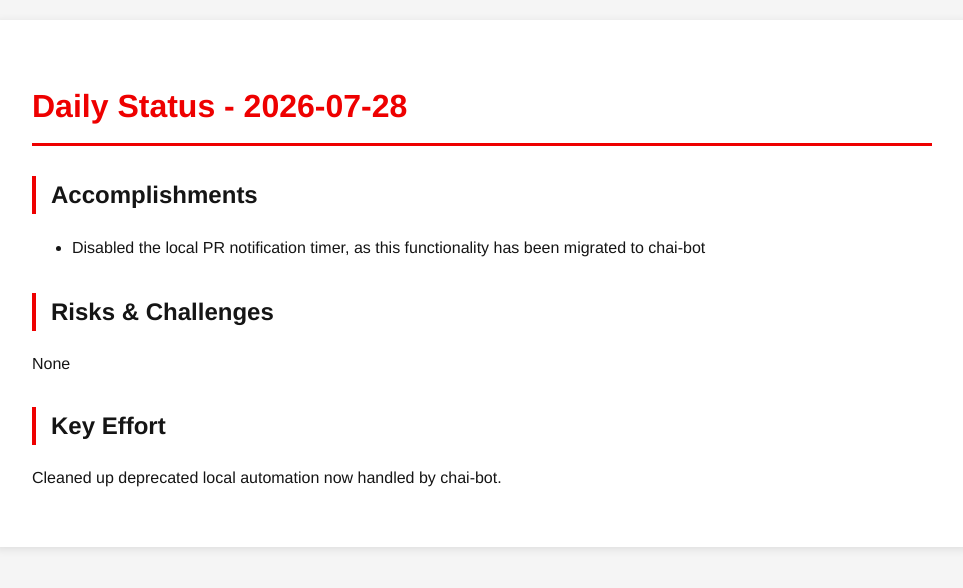
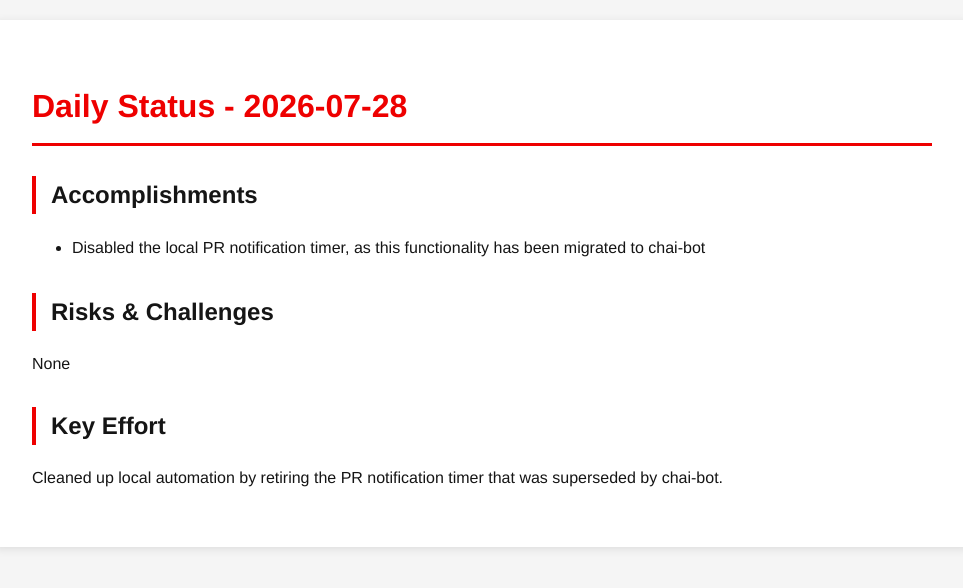
Before and after one commit to tzvatot/daily-status, a Jekyll site: the page built from 2026-07-28.md, in a window 1280 px wide. Shown: the top 588 px of the page, without its empty margins (158-1121 px from the left). Built offline with Jekyll 4.4.1, drawn with Linux system fonts in a browser that asks for light colours.

Commit message:
Daily status update - 2026-07-28

```diff
--- a/2026-07-28.md
+++ b/2026-07-28.md
@@ -13,4 +13,4 @@ date: 2026-07-28
 None
 
 ## Key Effort
-Cleaned up deprecated local automation now handled by chai-bot.
+Cleaned up local automation by retiring the PR notification timer that was superseded by chai-bot.
```
